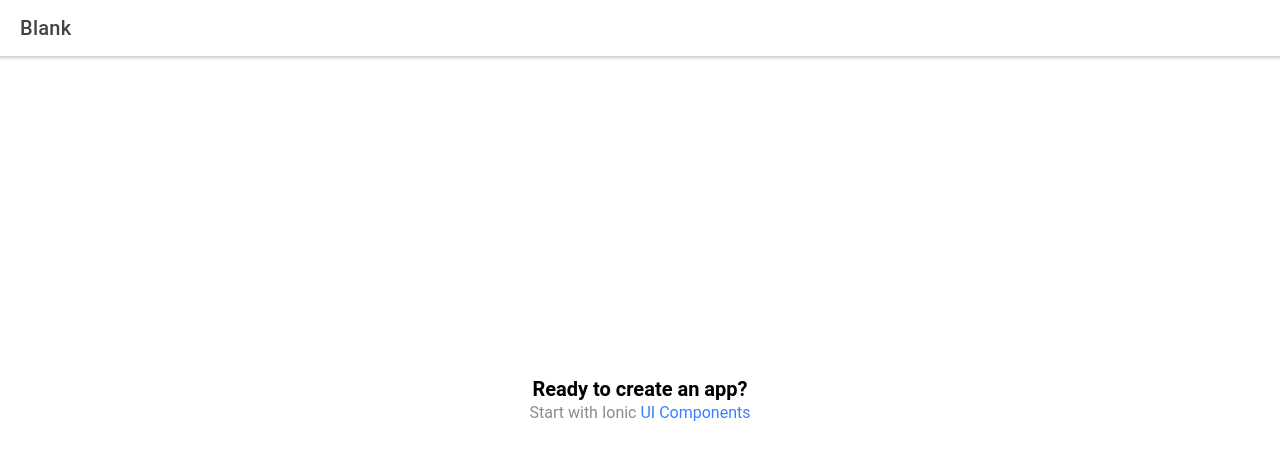
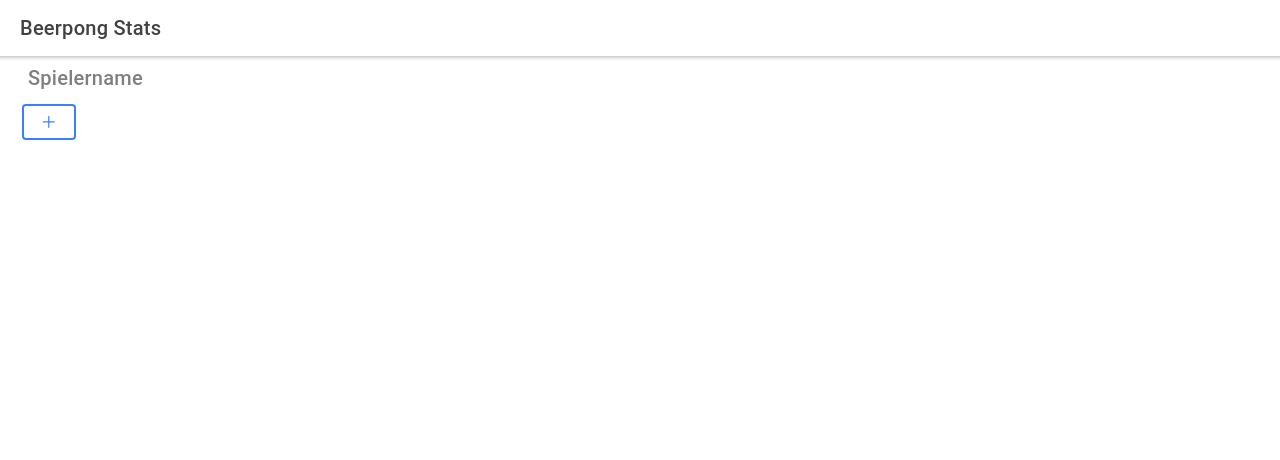
Before and after one commit to ITegs/beerpong-stats, a React (Create React App) app: page /home in a window 1280 px wide. Shown: the top 460 px of the page. Built offline with nearby package versions, Linux system fonts and the light colour scheme.

Commit message:
addPlayerForm

```diff
--- a/src/components/ExploreContainer.css
+++ /dev/null
@@ -1,24 +0,0 @@
-.container {
-  text-align: center;
-  position: absolute;
-  left: 0;
-  right: 0;
-  top: 50%;
-  transform: translateY(-50%);
-}
-
-.container strong {
-  font-size: 20px;
-  line-height: 26px;
-}
-
-.container p {
-  font-size: 16px;
-  line-height: 22px;
-  color: #8c8c8c;
-  margin: 0;
-}
-
-.container a {
-  text-decoration: none;
-}
--- a/src/components/ExploreContainer.tsx
+++ /dev/null
@@ -1,14 +0,0 @@
-import './ExploreContainer.css';
-
-interface ContainerProps { }
-
-const ExploreContainer: React.FC<ContainerProps> = () => {
-  return (
-    <div className="container">
-      <strong>Ready to create an app?</strong>
-      <p>Start with Ionic <a target="_blank" rel="noopener noreferrer" href="https://ionicframework.com/docs/components">UI Components</a></p>
-    </div>
-  );
-};
-
-export default ExploreContainer;
--- a/src/pages/Home.tsx
+++ b/src/pages/Home.tsx
@@ -1,23 +1,131 @@
-import { IonContent, IonHeader, IonPage, IonTitle, IonToolbar } from '@ionic/react';
-import ExploreContainer from '../components/ExploreContainer';
-import './Home.css';
+import React, { useState } from "react";
+import {
+  IonAlert,
+  IonButton,
+  IonContent,
+  IonHeader,
+  IonIcon,
+  IonInput,
+  IonItem,
+  IonLabel,
+  IonList,
+  IonModal,
+  IonPage,
+  IonText,
+  IonTitle,
+  IonToolbar,
+} from "@ionic/react";
+import { add, close } from "ionicons/icons";
+
+import "./Home.css";
 
 const Home: React.FC = () => {
+  const [showModal, setShowModal] = useState(false);
+  const [newName, setNewName] = useState<string>("");
+  const [showAddPlayerAlert, setShowAddPlayerAlert] = useState(false);
+
+  function addPlayer() {
+    if (newName != "") {
+      player.push(newName);
+
+      setNewName("");
+      setShowModal(false);
+    } else {
+      setShowAddPlayerAlert(true);
+    }
+  }
+
+  const [player, setPlayer] = useState<any>([]);
+  const [stats, setStats] = useState<any>([]);
+  var addPlayerForm = true;
+
   return (
     <IonPage>
       <IonHeader>
         <IonToolbar>
-          <IonTitle>Blank</IonTitle>
+          <IonTitle>Beerpong Stats</IonTitle>
         </IonToolbar>
       </IonHeader>
       <IonContent fullscreen>
         <IonHeader collapse="condense">
           <IonToolbar>
-            <IonTitle size="large">Blank</IonTitle>
+            <IonTitle size="large">Beerpong Stats</IonTitle>
+            <IonButton
+              slot="end"
+              fill="outline"
+              onClick={() => setShowModal(true)}
+            >
+              <IonIcon icon={add} />
+            </IonButton>
           </IonToolbar>
         </IonHeader>
-        <ExploreContainer />
+        {addPlayerForm ? (
+          <IonContent>
+            <IonTitle>
+              {player.map((p: any, i: number) => (
+                <IonButton
+                  key={i}
+                  size="small"
+                >
+                  {p}
+                  <IonIcon icon={close} />
+                </IonButton>
+              ))}
+              <IonInput
+                type="text"
+                placeholder="Spielername"
+                onIonChange={(e) => setNewName(e.detail.value!)}
+              ></IonInput>
+              <IonButton
+                fill="outline"
+                onClick={() => addPlayer()}
+                type="submit"
+              >
+                <IonIcon icon={add} />
+              </IonButton>
+            </IonTitle>
+          </IonContent>
+        ) : (
+          <IonList>
+            {player.map((p: any) => (
+              <IonItem key={p}>{p}</IonItem>
+            ))}
+          </IonList>
+        )}
       </IonContent>
+
+      <IonModal isOpen={showModal}>
+        <IonHeader>
+          <IonToolbar>
+            <IonTitle>Neuer Spieler</IonTitle>
+            <IonButton
+              slot="end"
+              fill="outline"
+              size="small"
+              onClick={() => setShowModal(false)}
+            >
+              Abbrechen
+            </IonButton>
+          </IonToolbar>
+        </IonHeader>
+        <IonTitle>
+          <IonInput
+            type="text"
+            placeholder="Spielername"
+            onIonChange={(e) => setNewName(e.detail.value!)}
+          ></IonInput>
+          <IonButton fill="outline" onClick={() => addPlayer()}>
+            <IonIcon icon={add} />
+          </IonButton>
+        </IonTitle>
+      </IonModal>
+      <IonAlert
+        isOpen={showAddPlayerAlert}
+        onDidDismiss={() => setShowAddPlayerAlert(false)}
+        header={"Fehler"}
+        message={"Bitte gib einen Spielernamen ein!"}
+        buttons={["OK"]}
+      />
     </IonPage>
   );
 };
```
Also changed, not shown: 1 other file (tests, documents, lock files or other folders).
